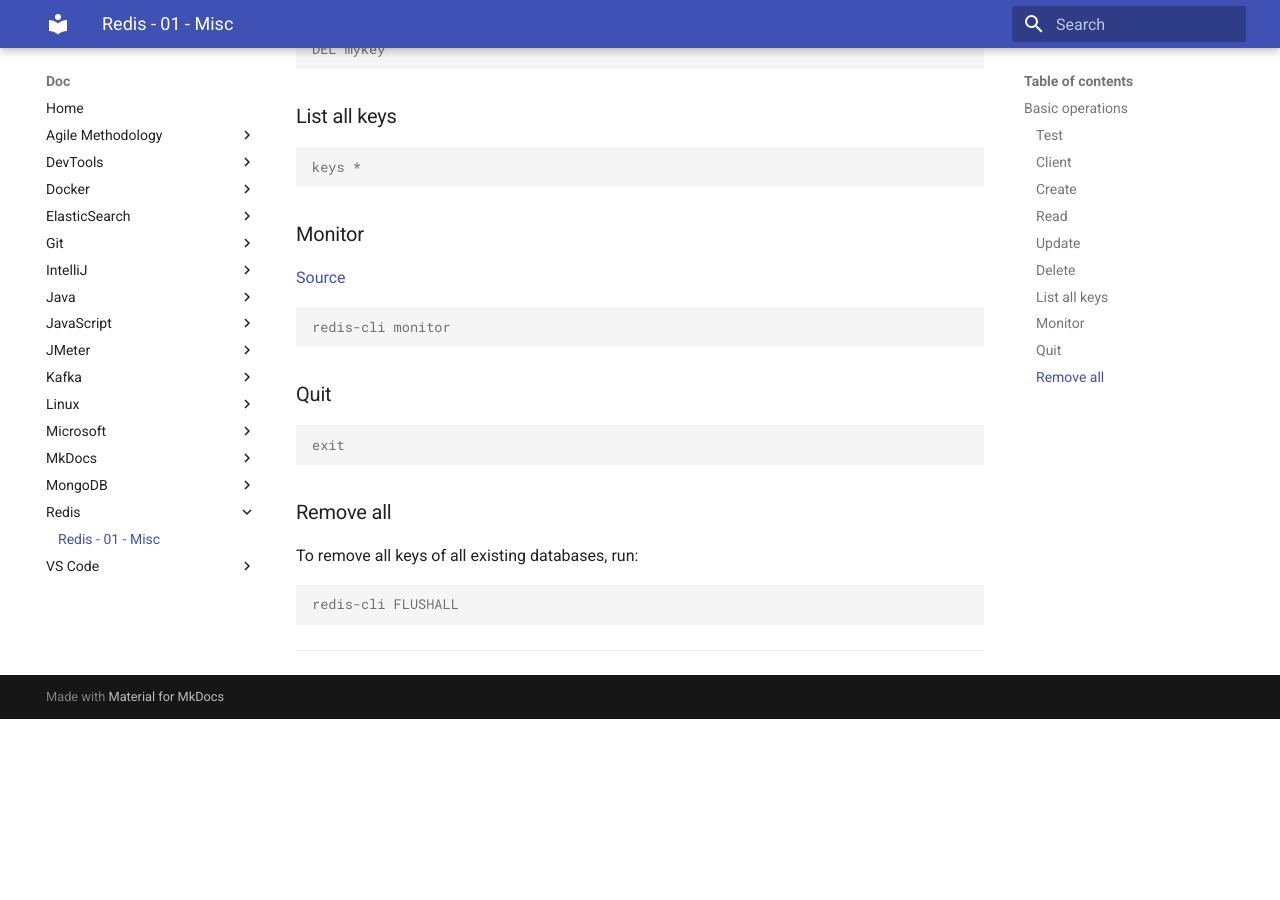
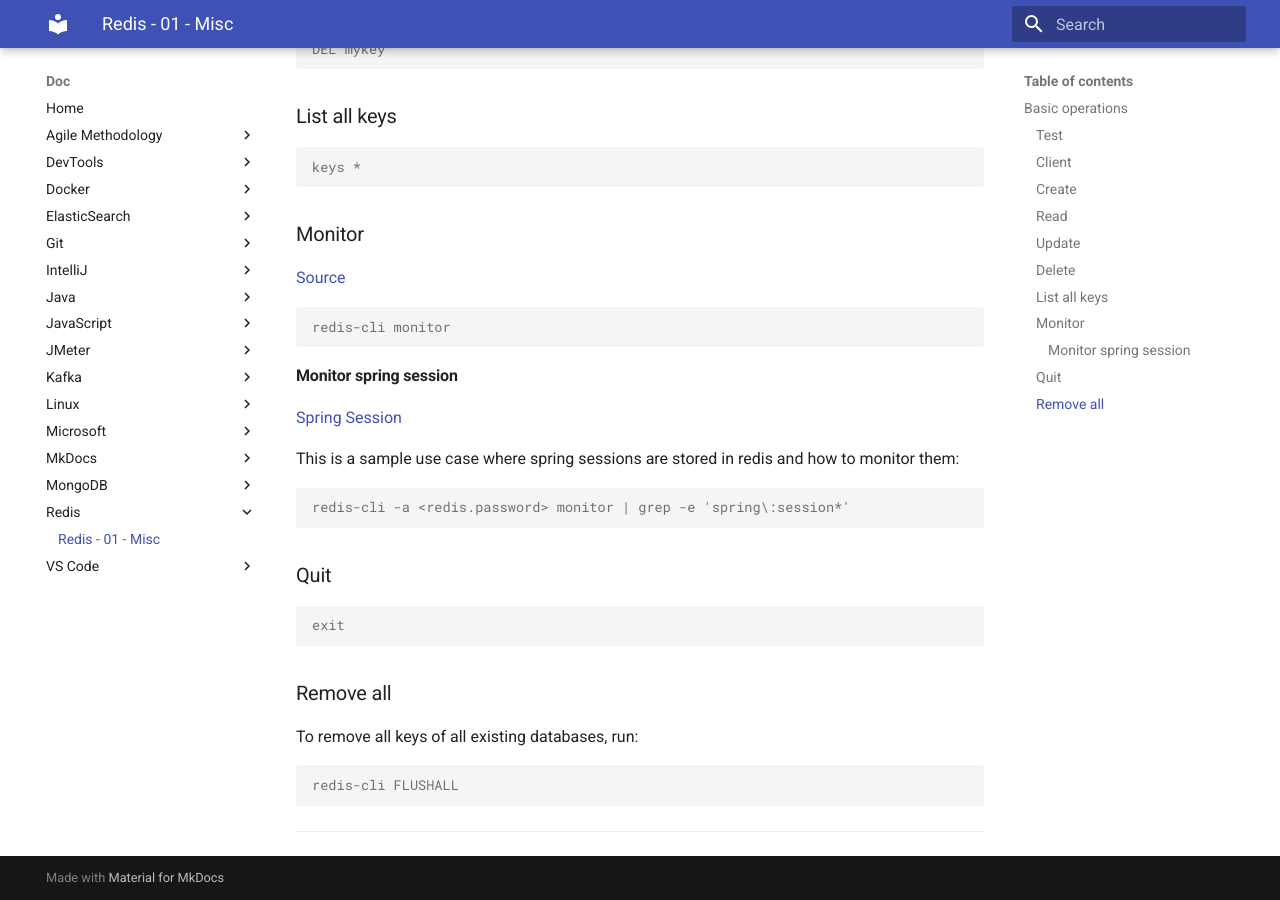
Before and after one commit to oldu73/doc, an MkDocs documentation site: the page built from docs/redis/1-redis-misc.md, in a window 1280 px wide and 900 px high, scrolled down 937 px. Built offline with MkDocs 1.6.1 and Material for MkDocs 9.7.7, drawn with Linux system fonts in a browser that asks for light colours; before the commit the page ends 1656 px from its top, so only the background shows below that.

Commit message:
linux watch reference and redis monitor spring session

````diff
--- a/docs/redis/1-redis-misc.md
+++ b/docs/redis/1-redis-misc.md
@@ -56,6 +56,16 @@
 redis-cli monitor
 ```
 
+#### Monitor spring session
+
+[Spring Session](https://spring.io/projects/spring-session)
+
+This is a sample use case where spring sessions are stored in redis and how to monitor them:
+
+```console
+redis-cli -a <redis.password> monitor | grep -e 'spring\:session*'
+```
+
 ### Quit
 
 ```console
````
Also changed, not shown: docs/linux/1-linux-misc.md (+2 -0 lines).
